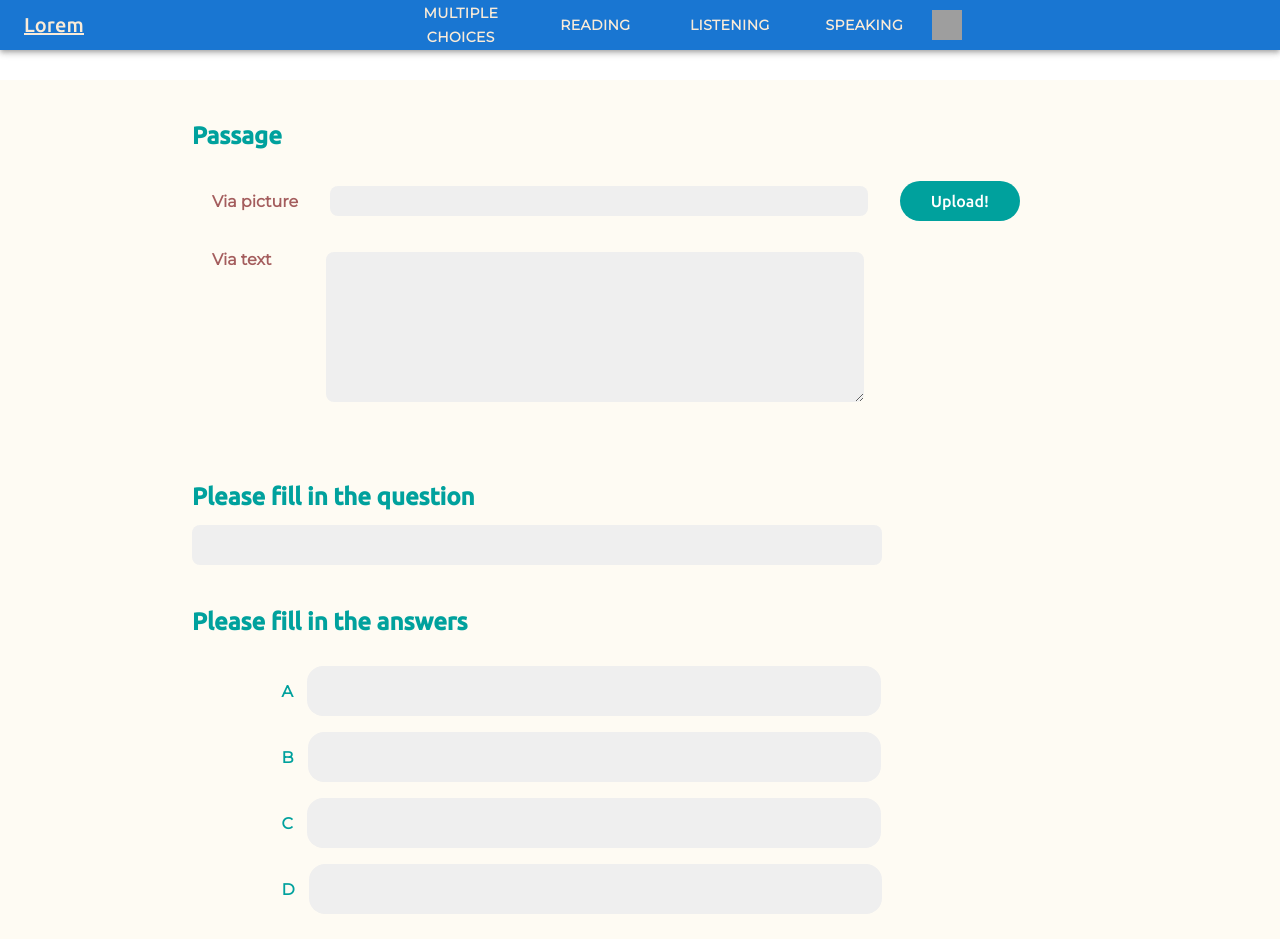
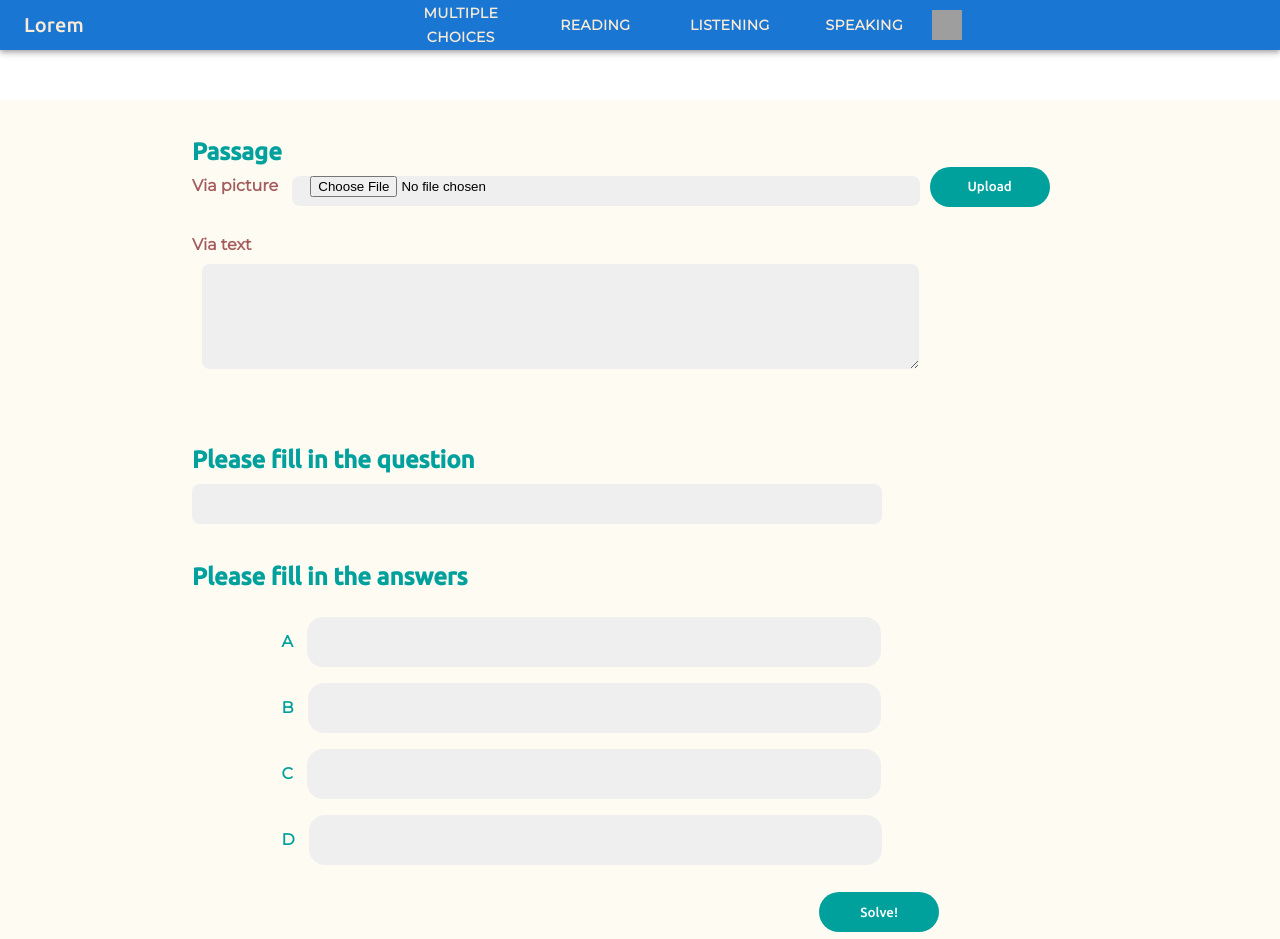
Before and after one commit to vohoanglong0107/pbl4, a Next.js app: page /functions/reading in a window 1280 px wide. Shown: the top 939 px of the page. Built offline with nearby package versions, Linux system fonts and the light colour scheme; no server answers; grey boxes are pictures that could not be loaded.

Commit message:
fix ui responsive, add loading spinner

```diff
--- /dev/null
+++ b/components/Loading.tsx
@@ -0,0 +1,13 @@
+import React from "react"
+import styles from "../styles/Home.module.css"
+
+const Loading = () => {
+    return (
+        <main className={styles.loading}>
+            <h1 className={styles.textLoading}>Loading...</h1>
+        </main>
+
+    )
+}
+
+export default Loading;
--- a/components/top_page.tsx
+++ b/components/top_page.tsx
@@ -19,7 +19,8 @@ const TopPage : NextPage = () => {
                 <div className={styles.left}>
                     <p className={styles.slogan}>Become a better version of you</p>
                     <p className={styles.description}>Sed ut perspiciatis unde omnis iste natus error sit voluptatem accusantium doloremque laudantium</p>
-                    <button className={styles.button}><Link href={`/login`}><a onClick={() => setIsLoading(true)} className={styles.linkText}>Get Started!</a></Link></button>
+                    <button className={styles.button}><Link href={`/home`}><a onClick={() => setIsLoading(true)} className={styles.linkText}>Get Started!</a></Link></button>
+                    {/* <button className={styles.button}><Link href={`/login`}><a onClick={() => setIsLoading(true)} className={styles.linkText}>Get Started!</a></Link></button> */}
                     {isLoading?(
                         <div className={styles.spinner}>
                             <Spinner animation="border" variant="warning" />
--- a/pages/functions/reading.tsx
+++ b/pages/functions/reading.tsx
@@ -17,6 +17,7 @@ const Reading: NextPage = () => {
   const query = router.query;
   console.log(query);
   const [ isLoading, setIsLoading ] = useState(false)
+  const [ isUploading, setIsUploading ] = useState(false)
   const [output, setOutput] = useState("");
   const [passage, setPassage] = useState("");
   const [question, setQuestion] = useState("");
@@ -26,14 +27,17 @@ const Reading: NextPage = () => {
     answerC: "",
     answerD: "",
   });
+
   const [image, setImage] = useState<File>();
   const { user, username } = useContext(UserContext);
   const handleAnswer = (trueAnswer: React.SetStateAction<string>): void => {
     setOutput(trueAnswer);
+    setIsLoading(false)
   };
 
   const handleSubmit = async (e: { preventDefault: () => void }) => {
     e.preventDefault();
+    setIsLoading(true)
     axios
       .post(
         "/api/qa",
@@ -51,11 +55,11 @@ const Reading: NextPage = () => {
       .then((response) =>
         handleAnswer(String.fromCharCode(response - 1 + "A".charCodeAt(0)))
       )
+
       .catch((err) => {
         console.log(err);
         handleAnswer(String(err));
       });
-      setIsLoading(false)
   };
 
   const handleImageUpload = (e: React.ChangeEvent<HTMLInputElement>) => {
@@ -64,6 +68,7 @@ const Reading: NextPage = () => {
 
   const handleImageSubmit = async (e: { preventDefault: () => void }) => {
     e.preventDefault();
+    setIsUploading(true)
     if (image) {
       const formData = new FormData();
       formData.append("data", image, image.name);
@@ -74,7 +79,9 @@ const Reading: NextPage = () => {
         .catch((err) => {
           console.log(err);
           setPassage(String(err));
-        });
+        })
+        .finally(() => setIsUploading(false));
+
     }
   };
 
@@ -87,7 +94,6 @@ const Reading: NextPage = () => {
         answerC: query.answerC,
         answerD: query.answerD
       })
-    setIsLoading(true)
   },[])
 
   return (
@@ -97,15 +103,24 @@ const Reading: NextPage = () => {
         <div className={styles.passage}>
           <label className={styles.instruction}>Passage </label>
           <br />
+          <div className={styles.viaPic}>
             <label className={styles.via}>Via picture </label>
             <input
-            type="text"
-            autoComplete="off"
-            name="src"
-            onChange={(e) => e.target.value}
+              type="file"
+              name="image"
+              onChange={handleImageUpload}
               className={styles.imageSrc}
             />
-          <button className={styles.uploadBtn}>Upload!</button>
+            <button className={styles.uploadBtn} onClick={handleImageSubmit}>
+              Upload
+            </button>
+            {!isUploading?"":(
+              <span className={styles.uploadSpinner}>
+                  <Spinner animation="grow" variant="warning" size="sm" />
+              </span>
+            )}
+          </div>
+
           <br />
           <label className={styles.via}>Via text </label>
           <textarea
@@ -188,9 +203,9 @@ const Reading: NextPage = () => {
             </p>
           </div>
           <input type="submit" className={styles.solveBtn} value="Solve!" />
-          {isLoading?"":(
+          {!isLoading?"":(
             <span className={styles.spinner}>
-            <Spinner animation="border" variant="warning" />
+              <Spinner animation="grow" variant="warning" size="sm" />
             </span>
           )}
         </div>
--- a/pages/home.tsx
+++ b/pages/home.tsx
@@ -16,10 +16,18 @@ import axios from "axios";
 import AppPagination from "@/components/pagination";
 import { Spinner } from "react-bootstrap";
 import 'bootstrap/dist/css/bootstrap.min.css';
+import {useRouter}  from 'next/router'
+import Loading from "@/components/Loading";
 
 const HomePage : NextPage = () => {
 
     const { user, username } = useContext(UserContext)
+    if (!user)
+    {
+        let router = useRouter();
+        router.replace('/login');
+        return <Loading />
+    }
     const [ saved ] = useState(true)
     function len (arr) {
         let max = Math.floor(arr.length / 5)
--- a/pages/login.tsx
+++ b/pages/login.tsx
@@ -2,6 +2,7 @@ import { useEffect, useState, useMemo, useContext } from "react";
 import debounce from "lodash.debounce";
 import { NextPage } from "next";
 import Image from "next/image";
+import Link from "next/link";
 import { signInWithPopup, signInAnonymously, signOut } from "@firebase/auth";
 import { writeBatch, doc, getDoc } from "firebase/firestore";
 import googleIcon from "@/public/google.png";
@@ -9,33 +10,43 @@ import { auth, googleProvider, firestore } from "@/lib/firebase";
 import { UserContext } from "@/lib/context";
 import HomePage from "./home";
 import Login from "../components/login";
-import styles from "../styles/login.module.css"
+import styles from "../styles/login.module.css";
 import { UsernameForm } from "../components/account/addUsername";
-import style from "../styles/navbar.module.css"
+import style from "../styles/navbar.module.css";
 import Router, {useRouter}  from 'next/router'
 
 const LoginForm: NextPage = () => {
   const { user, username } = useContext(UserContext);
   const [isLoading, setIsLoading] = useState(false)
-  // 1. user signed out <SignInButton />
-  // 2. user signed in, but missing username <UsernameForm />
-  // 3. user signed in, has username <SignOutButton />
+
   const router = useRouter()
+  console.log("user: " + user)
+  if (user){
+
+    if (!username)
+      return <UsernameForm />
+    else
+    {
+      router.replace('/home');
+      return <main></main>;
+    }
+  }else{
     return (
       <main>
-      {user ? (
+        {/* {user ? (
           !username ? (
             <UsernameForm />
           ) : (
             <HomePage />
           )
-      ) : (
+        ) : ( */}
           <div className={styles.loginForm}>
               <Login isLoading={isLoading} setIsLoading={setIsLoading} />
             </div>
-      )}
+        {/* )} */}
       </main>
     );
+  }
 };
 
 // Sign in with Google button
@@ -63,7 +74,11 @@ export const SignInButton = ({setIsLoading}) => {
 
 // Sign out button
 export const SignOutButton = () => {
-  return <button className={style.logout} onClick={() => {signOut(auth)}}>Sign Out</button>;
+  return (
+  <Link className={styles.logout} href="/home"><a onClick={ async () => {
+    await signOut(auth)}}>Sign Out</a>
+  </Link>
+  );
 }
 
 export default LoginForm;
--- a/styles/Home.module.css
+++ b/styles/Home.module.css
@@ -122,6 +122,18 @@
 
 .spinner {
   position: fixed;
-  bottom: 10px;
+  bottom: 20px;
   right: 50px;
 }
+
+.loading {
+  margin-top: 20%;
+  text-align: center;
+
+}
+
+.textLoading {
+  color: #FFC074;
+  font-size: 1.5rem;
+  font-family: 'Montserrat', sans-serif;
+}
--- a/styles/funcs/reading.module.css
+++ b/styles/funcs/reading.module.css
@@ -4,7 +4,7 @@
     background-color: #FEFBF3;
     font-family: 'Montserrat', sans-serif;
     font-size: 1rem;
-    margin-top: 30px;
+    margin-top: 50px;
 }
 /* ------ passage ------- */
 .passage {
@@ -20,11 +20,13 @@
 .via {
     color: #A45D5D;
     font-weight: bold;
-    margin-left: 20px;
+    /* margin-left: 20px; */
+}
+.viaPic {
 }
 .imageSrc {
-    margin: 2rem;
-    width: 60%;
+    margin: 10px;
+    width: 70%;
     border-radius: 0.5rem;
     background-color: #EFEFEF;
     padding: 0% 2%;
@@ -54,10 +56,15 @@
     font-weight: bold;
     border: 2px solid #00A19D;
 }
+.uploadSpinner {
+    margin-left: 5px;
+
+}
+
 .passageContent {
-    margin-left: 15%;
-    margin-top: -20px;
-    width: 60%;
+    margin-left: 10px;
+    margin-top: 10px;
+    width: 80%;
     height: 30%;
     border-radius: 0.5rem;
     background-color: #EFEFEF;
@@ -127,7 +134,8 @@
 
 
 .solveBtn {
-    margin-left: 80%;
+    position: relative;
+    left: 70%;
     width: 120px;
     height: 40px;
     border-radius: 2rem;
@@ -165,6 +173,6 @@
 
 .spinner {
     position: relative;
-    bottom: -5px;
-    right: -5px;
+    bottom: 0px;
+    left: 71%;
 }
--- a/styles/login.module.css
+++ b/styles/login.module.css
@@ -7,7 +7,9 @@
 }
 
 /* login form */
-
+.body {
+    padding-top: 20px;
+}
 .formContainer {
 
     width: 25%;
@@ -163,6 +165,6 @@
 }
 .spinner {
     position: fixed;
-    bottom: 10px;
+    bottom: 20px;
     right: 50px;
 }
--- a/styles/navbar.module.css
+++ b/styles/navbar.module.css
@@ -105,6 +105,6 @@
 }
 .spinner {
     position: fixed;
-    bottom: 10px;
+    bottom: 20px;
     right: 50px;
 }
--- a/styles/toppage.module.css
+++ b/styles/toppage.module.css
@@ -69,6 +69,6 @@
 
 .spinner {
     position: fixed;
-    bottom: 10px;
+    bottom: 20px;
     right: 50px;
 }
```
Lines whose indentation alone changed are shown as unchanged.
